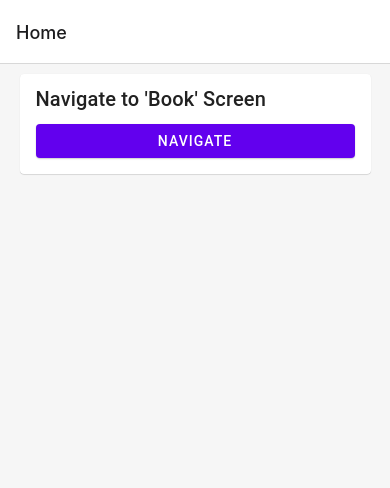
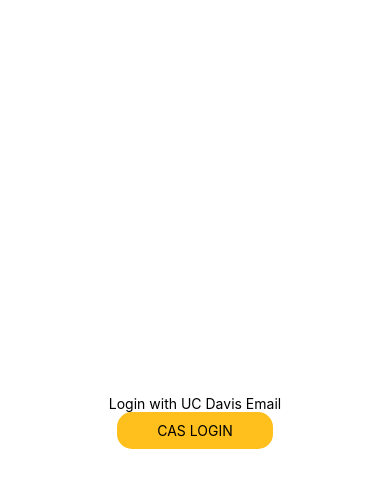
Before and after one commit to nicolepav/HackDavis, a React Native app in the folder PantryPickupProject/: screen /Login in a window 390 px wide. Shown: the top 488 px of the page. Built offline with nearby package versions, Linux system fonts and the light colour scheme.

Commit message:
setting up login page

```diff
--- a/PantryPickupProject/App.js
+++ b/PantryPickupProject/App.js
@@ -7,6 +7,7 @@
 import { Provider as PaperProvider } from 'react-native-paper'
 import HomeScreen from './screens/HomeScreen';
 import SecondScreen from './screens/SecondScreen';
+import Login from './screens/Login';
 
 const Stack = createStackNavigator();
 
@@ -14,7 +15,8 @@
   return (
     <NavigationContainer>
        <Stack.Navigator>
-         <Stack.Screen name="Home" component={HomeScreen} />
+        <Stack.Screen name="Login" component={Login} options={{ headerShown: false }} />
+         <Stack.Screen name="Home" component={HomeScreen} options={{ headerShown: false }} />
          <Stack.Screen name="SecondScreen" component={SecondScreen} />
        </Stack.Navigator>
     </NavigationContainer>
--- a/PantryPickupProject/screens/HomeScreen.js
+++ b/PantryPickupProject/screens/HomeScreen.js
@@ -1,5 +1,6 @@
 import React from 'react';
 import { ScrollView, StyleSheet } from 'react-native';
+import { TouchableOpacity } from 'react-native-gesture-handler';
 import { Button, Card } from 'react-native-paper';
 import { DefaultTheme } from 'react-native-paper';
 
@@ -8,11 +9,10 @@
   return (
     <ScrollView style={styles.scrollView}>
       <Card style={styles.card}>
-      <Card.Title title="Navigate to 'Book' Screen" />
         <Card.Content>
-          <Button mode="contained" onPress={() => navigation.navigate('SecondScreen')}>
-            Navigate
-          </Button>
+          <TouchableOpacity style={styles.button} mode="contained" onPress={() => navigation.navigate('SecondScreen')}>
+            <Text> CAS LOGIN PLS </Text>
+          </TouchableOpacity>
         </Card.Content>
       </Card>
     </ScrollView>
@@ -28,7 +28,12 @@
     width: '90%',
     marginLeft: 'auto',
     marginRight: 'auto'
+  },
+  button: {
+    backgroundColor: "#FFBF1C",
+
   }
+
 });
 
 export default HomeScreen
--- /dev/null
+++ b/PantryPickupProject/screens/Login.js
@@ -0,0 +1,60 @@
+import React from 'react';
+import { ScrollView, StyleSheet, TextInput, View, Text, TouchableOpacity } from 'react-native';
+import { Button, Card } from 'react-native-paper';
+import { DefaultTheme } from 'react-native-paper';
+
+
+
+function Login ( {navigation} ) {
+  return (
+
+    <View style={styles.container}>
+
+        <Text>
+            Login with UC Davis Email
+        </Text>
+        <View>
+            <TouchableOpacity style={styles.button} mode="contained" onPress={() => navigation.navigate('SecondScreen')}>
+                <Text>
+                    CAS LOGIN
+                </Text>
+            </TouchableOpacity>
+        </View>
+    </View>
+
+
+
+  )
+}
+
+const styles = StyleSheet.create({
+    container: {
+        flex: 1,
+        flexDirection: 'column',
+        backgroundColor: '#fff',
+        alignItems: 'center',
+        justifyContent: 'center',
+    },
+
+    image :{
+        marginBottom: 40
+    },
+
+    TextInput: {
+        height: 50,
+        flex: 1,
+        padding: 10,
+        marginLeft: 20,
+    },
+    button: {
+        backgroundColor: "#FFBF1C",
+        textAlign: 'center',
+        padding: 10,
+        paddingLeft: 40,
+        paddingRight: 40,
+        borderRadius: 15,
+    }
+
+});
+
+export default Login
```
